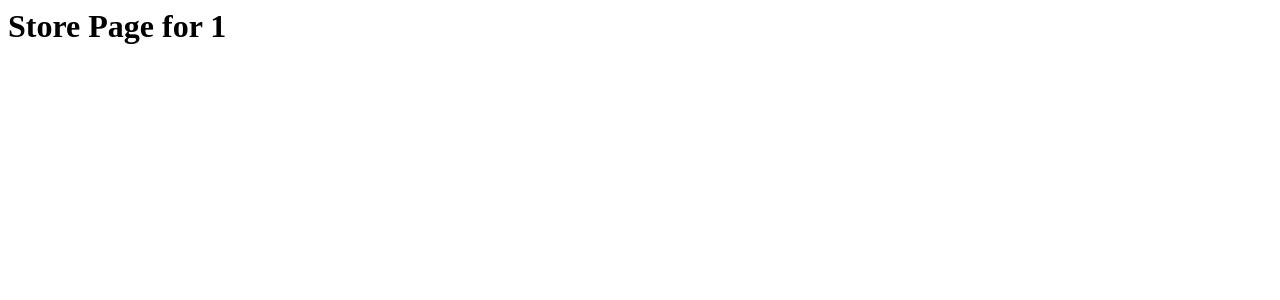
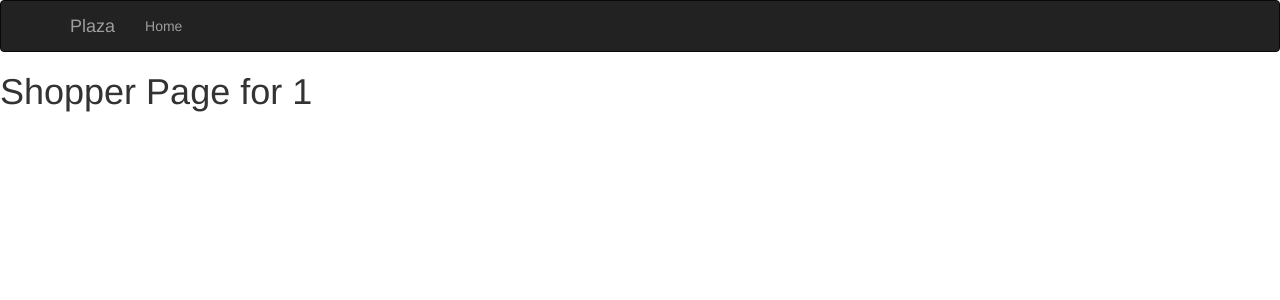
Before and after one commit to bgigous/flask-webdev, a Flask app: page /shopper/1 in a window 1280 px wide. Shown: the top 300 px of the page. Run offline with Flask 2, Linux system fonts and the light colour scheme; some libraries are stand-ins or nearby versions.

Commit message:
Bootstrap style with navbar

```diff
--- a/plaza.py
+++ b/plaza.py
@@ -1,10 +1,13 @@
 from flask import Flask
 from flask import render_template
+from flask_bootstrap import Bootstrap
+
 
 app = Flask(__name__)
+bootstrap = Bootstrap(app)
 
 
-@app.route('/home')
+@app.route('/')
 def home():
     return render_template('home.html', name='Bob')
 
--- a/templates/base.html
+++ b/templates/base.html
@@ -1,11 +1,25 @@
-<html>
-<head>
-    {% block head %}
-    <title>Plaza - {% block title %}{% endblock %} </title>
-    {% endblock %}
-</head>
-<body>
-    {% block body %}
-    {% endblock %}
-</body>
-</html>
+{% extends 'bootstrap/base.html' %}
+{% block title %}{{super()}}Plaza -{% endblock %}
+{% block navbar %}
+<div class="navbar navbar-inverse" role="navigation">
+    <div class="container">
+        <div class="navbar-header">
+            <button type="button" class="navbar-toggle collapsed" data-toggle="collapse" data-target="#bs-example-navbar-collapse-1" aria-expanded="false">
+                <span class="sr-only">Toggle navigation</span>
+                <span class="icon-bar"></span>
+                <span class="icon-bar"></span>
+                <span class="icon-bar"></span>
+            </button>
+            <a class="navbar-brand" href="/">Plaza</a>
+        </div>
+        <div class="collapse navbar-collapse" id="bs-example-navbar-collapse-1">
+            <ul class="nav navbar-nav">
+                <li><a href="/">Home</a></li>
+            </ul>
+        </div>
+    </div>
+</div>
+{% endblock %}
+{% block content %}
+<h1>kfdjafjld;skfjslk;dfa;lksjdglkja;kjgd</h1>
+{% endblock content %}
--- a/templates/home.html
+++ b/templates/home.html
@@ -1,3 +1,6 @@
+{% extends 'base.html' %}
+{% block content %}
 <h1>Welcome to Plaza, {{name}}!</h1>
 
 <p>Here's your content</p>
+{% endblock content %}
--- a/templates/shopper.html
+++ b/templates/shopper.html
@@ -1,19 +1,21 @@
 {% extends "base.html" %}
 {% block title %}
+    {{super()}}
     {% if shopper_name %}
         Shopper {{shopper_name}}
     {% endif %}
 {% endblock title%}
-{% block head %}
+
+{% block navbar %}
     {{ super() }}
-{% endblock head %}
+{% endblock navbar %}
 
-{% block body %}
+{% block content %}
     <h1>
         {% if shopper_name %}
-            Store Page for {{shopper_name}}
+            Shopper Page for {{shopper_name}}
         {% else %}
-            Store Page for NOT A STORE
+            Shopper Page for NOT A STORE
         {% endif %}
     </h1>
-{% endblock body %}
+{% endblock %}
--- a/templates/store.html
+++ b/templates/store.html
@@ -1,2 +1,4 @@
 {% extends "base.html" %}
+{% block content %}
 <h1>Store Page for {{store_name}}</h1>
+{% endblock content %}
```
Also changed, not shown: notes.md (+15 -7 lines).
